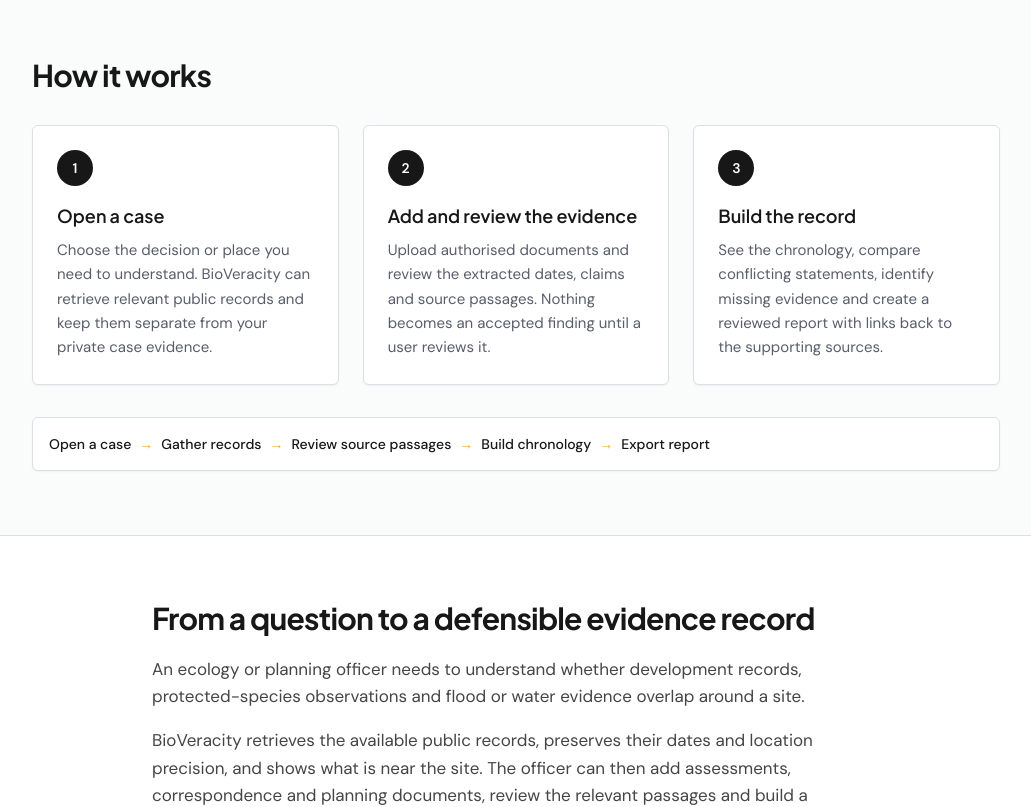
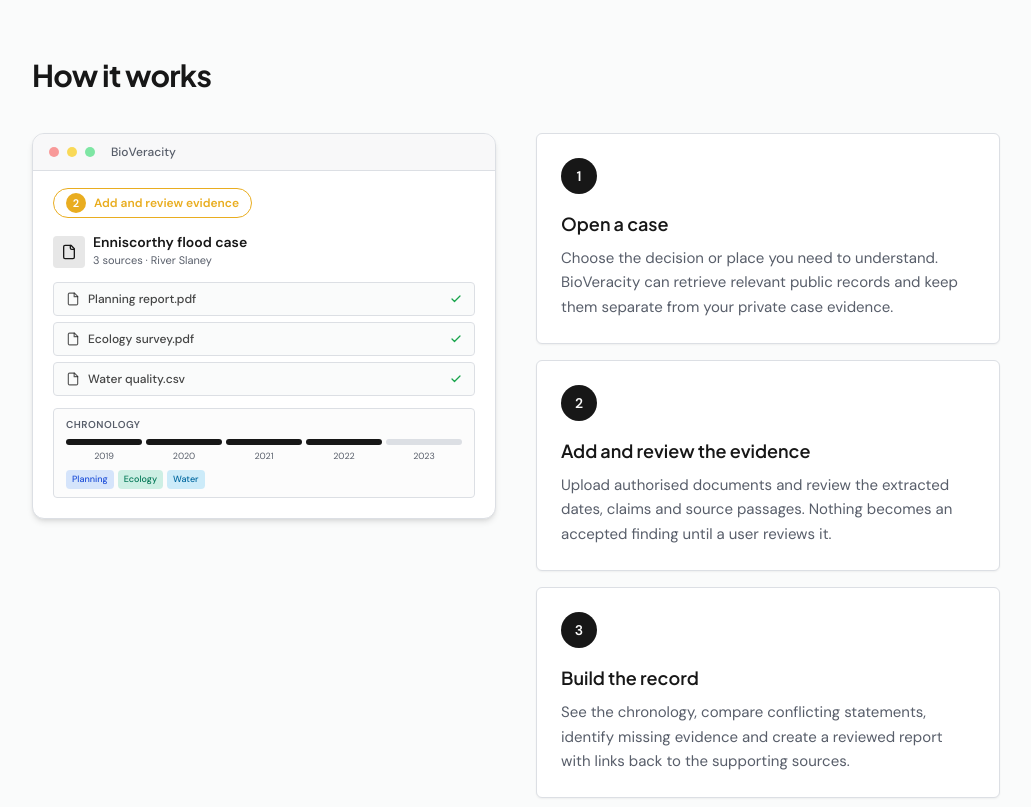
Before and after one commit to bcromer77/bioveracity, a Next.js app in the folder nextjs_space/: page / in a window 1280 px wide. Shown: the part 1180-1987 px from the top of the page, without its empty margins (124-1155 px from the left). Built offline with nearby package versions, Linux system fonts and the light colour scheme; no server answers.

Commit message:
Animated explainer in How It Works

```diff
--- /dev/null
+++ b/nextjs_space/components/home/how-it-works-animation.tsx
@@ -0,0 +1,194 @@
+'use client'
+
+import { useState, useEffect } from 'react'
+
+// Animated explainer that cycles through the three BioVeracity case-building
+// stages on a continuous loop. Pure CSS animation + React state — no deps.
+
+const STAGES = [
+  {
+    label: 'Open a case',
+    accent: 'hsl(var(--primary))',
+    docs: [] as string[],
+    timeline: false,
+    report: false,
+  },
+  {
+    label: 'Add and review evidence',
+    accent: 'hsl(var(--accent))',
+    docs: ['Planning report.pdf', 'Ecology survey.pdf', 'Water quality.csv'],
+    timeline: true,
+    report: false,
+  },
+  {
+    label: 'Build the record',
+    accent: 'hsl(var(--primary))',
+    docs: ['Planning report.pdf', 'Ecology survey.pdf', 'Water quality.csv'],
+    timeline: true,
+    report: true,
+  },
+] as const
+
+const CYCLE_MS = 3200
+
+export function HowItWorksAnimation() {
+  const [stage, setStage] = useState(0)
+  const [visible, setVisible] = useState(true)
+
+  useEffect(() => {
+    const id = setInterval(() => {
+      setVisible(false)
+      setTimeout(() => {
+        setStage(s => (s + 1) % STAGES.length)
+        setVisible(true)
+      }, 350)
+    }, CYCLE_MS)
+    return () => clearInterval(id)
+  }, [])
+
+  const s = STAGES[stage]
+
+  return (
+    <div
+      aria-hidden
+      className="relative mx-auto w-full max-w-[480px] select-none overflow-hidden rounded-xl border border-border bg-card shadow-md"
+      style={{ minHeight: 310 }}
+    >
+      {/* Top bar */}
+      <div className="flex items-center gap-2 border-b border-border bg-secondary/60 px-4 py-2.5">
+        <span className="h-2.5 w-2.5 rounded-full bg-red-400/70" />
+        <span className="h-2.5 w-2.5 rounded-full bg-yellow-400/70" />
+        <span className="h-2.5 w-2.5 rounded-full bg-green-400/70" />
+        <span className="ml-2 text-xs font-medium text-muted-foreground">BioVeracity</span>
+      </div>
+
+      {/* Stage badge */}
+      <div className="px-5 pt-4">
+        <div
+          className="inline-flex items-center gap-2 rounded-full border px-3 py-1 text-xs font-semibold transition-all duration-500"
+          style={{
+            borderColor: s.accent,
+            color: s.accent,
+            opacity: visible ? 1 : 0,
+            transform: visible ? 'translateY(0)' : 'translateY(-6px)',
+          }}
+        >
+          <span
+            className="flex h-5 w-5 items-center justify-center rounded-full text-[11px] text-white"
+            style={{ backgroundColor: s.accent }}
+          >
+            {stage + 1}
+          </span>
+          {s.label}
+        </div>
+      </div>
+
+      {/* Animated content area */}
+      <div
+        className="relative px-5 pb-5 pt-4 transition-all duration-500"
+        style={{
+          opacity: visible ? 1 : 0,
+          transform: visible ? 'translateY(0)' : 'translateY(8px)',
+        }}
+      >
+        {/* Case header — always visible */}
+        <div className="mb-3 flex items-center gap-2">
+          <div className="h-8 w-8 rounded-md bg-primary/10 flex items-center justify-center">
+            <svg width="16" height="16" viewBox="0 0 24 24" fill="none" stroke="currentColor" strokeWidth="2" strokeLinecap="round" strokeLinejoin="round" className="text-primary">
+              <path d="M15 2H6a2 2 0 0 0-2 2v16a2 2 0 0 0 2 2h12a2 2 0 0 0 2-2V7Z" />
+              <path d="M14 2v4a2 2 0 0 0 2 2h4" />
+            </svg>
+          </div>
+          <div>
+            <p className="text-sm font-semibold text-foreground leading-tight">Enniscorthy flood case</p>
+            <p className="text-[11px] text-muted-foreground">3 sources · River Slaney</p>
+          </div>
+        </div>
+
+        {/* Documents panel */}
+        <div className="space-y-1.5">
+          {s.docs.map((doc, i) => (
+            <div
+              key={doc}
+              className="flex items-center gap-2 rounded-md border border-border bg-secondary/40 px-3 py-2 text-xs transition-all duration-500"
+              style={{
+                animationDelay: `${i * 150}ms`,
+                animation: visible ? `slideIn 0.5s ease ${i * 150}ms both` : 'none',
+              }}
+            >
+              <svg width="14" height="14" viewBox="0 0 24 24" fill="none" stroke="currentColor" strokeWidth="2" strokeLinecap="round" strokeLinejoin="round" className="shrink-0 text-primary/70">
+                <path d="M14.5 2H6a2 2 0 0 0-2 2v16a2 2 0 0 0 2 2h12a2 2 0 0 0 2-2V7.5L14.5 2z" />
+                <polyline points="14 2 14 8 20 8" />
+              </svg>
+              <span className="text-foreground/80 font-medium">{doc}</span>
+              <svg width="12" height="12" viewBox="0 0 24 24" fill="none" stroke="currentColor" strokeWidth="2.5" strokeLinecap="round" strokeLinejoin="round" className="ml-auto text-green-600">
+                <polyline points="20 6 9 17 4 12" />
+              </svg>
+            </div>
+          ))}
+          {s.docs.length === 0 && (
+            <div className="flex h-[104px] items-center justify-center rounded-md border-2 border-dashed border-border text-xs text-muted-foreground">
+              Drop evidence files here
+            </div>
+          )}
+        </div>
+
+        {/* Timeline bar */}
+        {s.timeline && (
+          <div className="mt-3 rounded-md border border-border bg-secondary/30 px-3 py-2">
+            <p className="mb-1.5 text-[10px] font-semibold uppercase tracking-wider text-muted-foreground">Chronology</p>
+            <div className="flex items-center gap-1">
+              {['2019', '2020', '2021', '2022', '2023'].map((yr, i) => (
+                <div key={yr} className="flex flex-col items-center flex-1">
+                  <div
+                    className="h-1.5 w-full rounded-full transition-all duration-700"
+                    style={{
+                      backgroundColor: i <= 3 ? 'hsl(var(--primary))' : 'hsl(var(--border))',
+                      opacity: visible ? 1 : 0.3,
+                      transitionDelay: `${i * 100}ms`,
+                    }}
+                  />
+                  <span className="mt-1 text-[9px] text-muted-foreground">{yr}</span>
+                </div>
+              ))}
+            </div>
+            <div className="mt-1.5 flex gap-1">
+              {[
+                { c: 'bg-blue-500/20 text-blue-700', l: 'Planning' },
+                { c: 'bg-emerald-500/20 text-emerald-700', l: 'Ecology' },
+                { c: 'bg-sky-500/20 text-sky-700', l: 'Water' },
+              ].map(t => (
+                <span key={t.l} className={`rounded px-1.5 py-0.5 text-[9px] font-medium ${t.c}`}>{t.l}</span>
+              ))}
+            </div>
+          </div>
+        )}
+
+        {/* Report */}
+        {s.report && (
+          <div
+            className="mt-3 flex items-center gap-2 rounded-md border border-primary/30 bg-primary/5 px-3 py-2 text-xs"
+            style={{
+              animation: visible ? 'slideIn 0.5s ease 0.3s both' : 'none',
+            }}
+          >
+            <svg width="14" height="14" viewBox="0 0 24 24" fill="none" stroke="currentColor" strokeWidth="2" strokeLinecap="round" strokeLinejoin="round" className="text-primary">
+              <path d="M4 22h14a2 2 0 0 0 2-2V7l-5-5H6a2 2 0 0 0-2 2v4" />
+              <path d="M14 2v4a2 2 0 0 0 2 2h4" />
+              <path d="m3 15 2 2 4-4" />
+            </svg>
+            <span className="font-medium text-primary">Reviewed report ready</span>
+          </div>
+        )}
+      </div>
+
+      {/* Keyframe injection */}
+      <style>{`
+        @keyframes slideIn {
+          from { opacity: 0; transform: translateX(-12px); }
+          to   { opacity: 1; transform: translateX(0); }
+        }
+      `}</style>
+    </div>
+  )
+}
--- a/nextjs_space/components/home/landing-sections.tsx
+++ b/nextjs_space/components/home/landing-sections.tsx
@@ -1,5 +1,6 @@
 import Link from 'next/link'
 import { Button } from '@/components/ui/button'
+import { HowItWorksAnimation } from './how-it-works-animation'
 
 // Plain-English landing sections. Restrained, professional identity: no bright
 // gradients, excessive cards or decorative complexity. All copy is fixed marketing
@@ -35,7 +36,13 @@ export function LandingSections({ openHref }: { openHref: string }) {
       <section id="how-it-works" className="scroll-mt-20 border-b border-border bg-secondary/40 py-16">
         <div className={container}>
           <SectionHeading>How it works</SectionHeading>
-          <div className="mt-8 grid gap-6 md:grid-cols-3">
+          <div className="mt-10 grid items-start gap-10 lg:grid-cols-[minmax(0,1fr)_minmax(0,1fr)]">
+            {/* Animated explainer */}
+            <div className="flex items-start justify-center">
+              <HowItWorksAnimation />
+            </div>
+            {/* Step cards */}
+            <div className="space-y-4">
               {[
                 { n: 1, t: 'Open a case', d: 'Choose the decision or place you need to understand. BioVeracity can retrieve relevant public records and keep them separate from your private case evidence.' },
                 { n: 2, t: 'Add and review the evidence', d: 'Upload authorised documents and review the extracted dates, claims and source passages. Nothing becomes an accepted finding until a user reviews it.' },
@@ -47,6 +54,7 @@ export function LandingSections({ openHref }: { openHref: string }) {
                   <p className="mt-2 text-[15px] leading-relaxed text-muted-foreground">{step.d}</p>
                 </div>
               ))}
+            </div>
           </div>
           <div className="mt-8 rounded-lg border border-border bg-card p-4 shadow-sm">
             <ol className="flex flex-wrap items-center gap-x-2 gap-y-2 text-sm font-medium text-foreground">
```
Also changed, not shown: 1 other file (tests, documents, lock files or other folders). Lines whose indentation alone changed are shown as unchanged.
